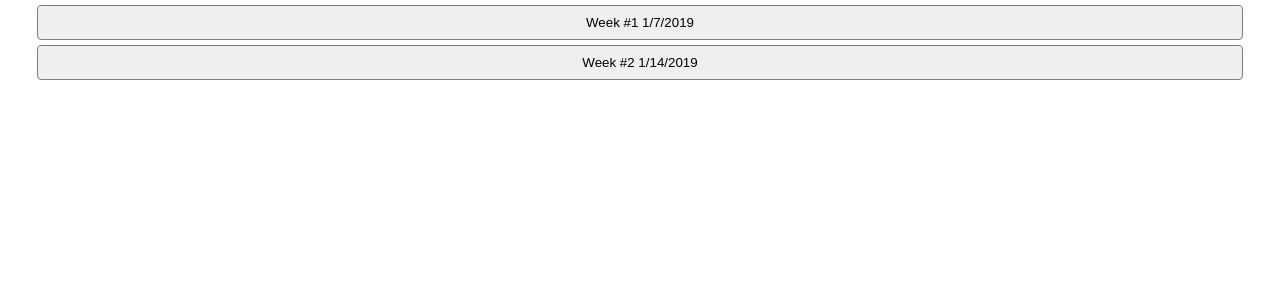
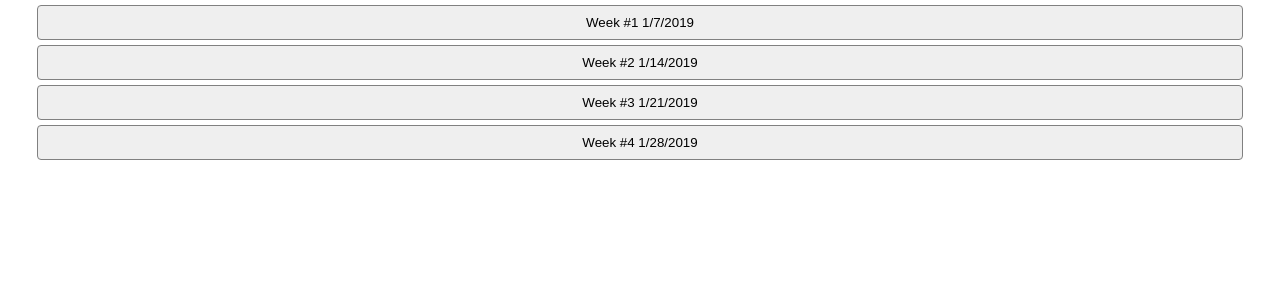
Before and after one commit to ColeWoodford/internship-blog, a React (Create React App) app: page / in a window 1280 px wide. Shown: the top 300 px of the page. Built offline with nearby package versions, Linux system fonts and the light colour scheme.

Commit message:
Week 3 & 4

```diff
--- a/src/data/blogData.js
+++ b/src/data/blogData.js
@@ -30,5 +30,33 @@ export const data = [
     By midweek I had built the back-end logic to complete our unit conversion tool. I gave these changes to the front-end developers who worked to
     create a demo-able example. When I returned on Friday, they had built a fully working tool with my API. We now needed to deploy everything to
     the server. I worked to copy everything once again, and we spent the rest of the day double checking that everything was working.`
+  },
+  {
+    title: "Week #3 1/21/2019",
+    content: `This week was my last chance to work with my current mentor. We have finished the back-end project we have been working on for the
+    last few months, so we needed to answer questions for the front-end developers while also moving on to another project. I was tasked with introducing
+    the developers of this new project to Jest testing. I created some quick examples of snapshot tests so that devs could quickly and easily test
+    react components. However, I also needed to develop tests to check that functions are pure. This new project had many helper functions to do a lot of
+    math, and as a requirement they needed to be pure.
+
+    I created these tests using raw javascript. A pure function must not change its output given the same input. In addition it cannot create side-effects
+    in the application. I not only need to check that the result is the same, but that outside data is not being modified, and that the scope of the function
+    does not affect what is sent into it. I finished these tests at the end of the week and sent them to my mentor to review. Next week I should be put
+    on another project with a new mentor.`
+  },
+  {
+    title: "Week #4 1/28/2019",
+    content: `This week began with feedback about my pure function tests. I did not include a change to the package.json file to include Jest because I had
+    it installed globally. This meant that someone downloading my tests would need to perform some additional setup before running them, which I did not
+    document. To remedy this, I wanted to include Jest in the dependencies and include scripts that would run the tests. This would give a developer
+    an easy way to access the tools.
+
+    I ran into some problems because the application was using an old version of Babel. It was incompatible with Jest and caused the tests to fail.
+    Updating Babel would allow the Jest tests to run, but would crash the app. The solution was to give an old version of Jest as a dependency and keep
+    Babel the same. It took me a while to find this answer, but now the tests will work correctly.
+
+    Once I had provided a good suite of test tools, I moved on to my new project. I attended some meetings with my new mentor, and got a little familiar with
+    the project. I then began the process of setting up my development environment for the project. We are using Xampp to handle some of the server
+    services and my PHP version seems too new to get the project working. I will need to downgrade my version of Xampp next week.`
   }
 ]
```
